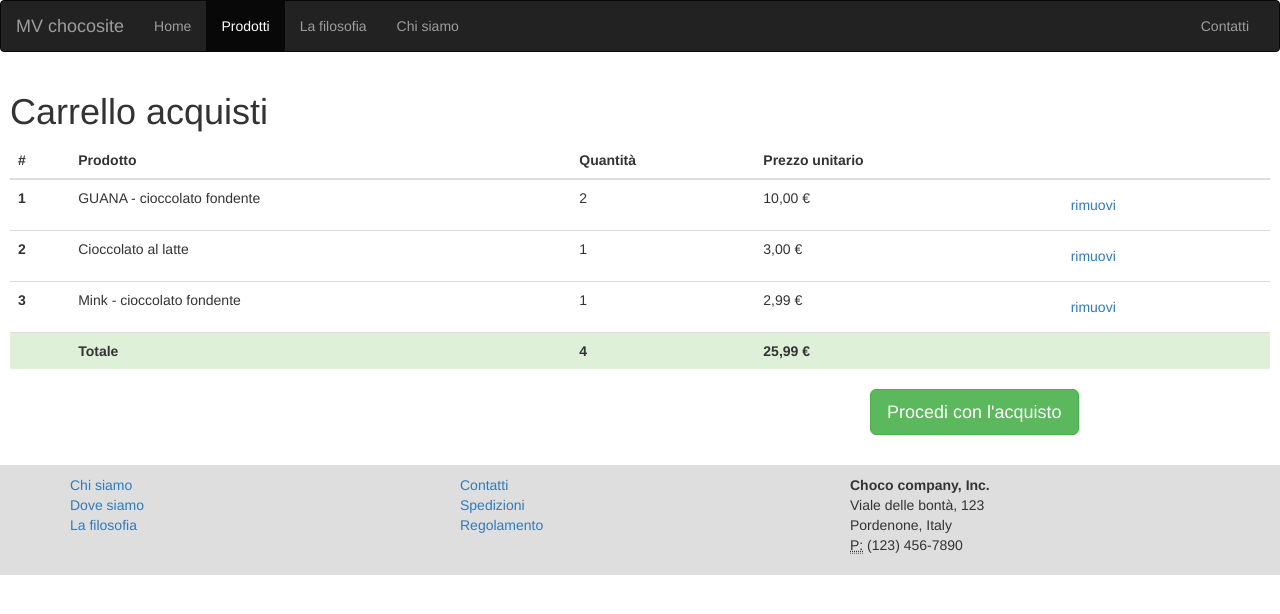
After one commit to zakdey/php-chocolates, a PHP site: page /carrello.php in a window 1280 px wide. The commit adds this page. Shown: the top 614 px of the page. Run offline with PHP 8.4, Linux system fonts and the light colour scheme; some libraries are stand-ins or nearby versions.

Commit message:
Add html cart

```diff
--- /dev/null
+++ b/carrello.php
@@ -0,0 +1,80 @@
+<?php
+include 'libs/libreria.php';
+?>
+<!DOCTYPE html>
+<html>
+  <head>
+    <title>MV chocosite</title>
+    <meta charset="utf-8">
+    <meta http-equiv="X-UA-Compatible" content="IE=edge">
+    <meta name="viewport" content="width=device-width, initial-scale=1">
+
+    <link href="/css/bootstrap.min.css" rel="stylesheet">
+    <link href="/css/style.css" rel="stylesheet">
+  </head>
+  <body>
+    <?php include 'include/header.php'; ?>
+    <main>
+      <div class="row">
+        <div class="col-md-12">
+          <h1>Carrello acquisti</h1>
+        </div>
+      </div>
+      <div class="row">
+        <div class="col-md-12">
+          <table class="table table-hover">
+            <thead>
+              <tr>
+                <th>#</th>
+                <th>Prodotto</th>
+                <th>Quantità</th>
+                <th>Prezzo unitario</th>
+                <th></th>
+              </tr>
+            </thead>
+            <tbody>
+              <tr>
+                <th scope="row">1</th>
+                <td>GUANA - cioccolato fondente</td>
+                <td>2</td>
+                <td>10,00 €</td>
+                <td><a href="" class="btn btn-link">rimuovi</a></td>
+              </tr>
+              <tr>
+                <th scope="row">2</th>
+                <td>Cioccolato al latte</td>
+                <td>1</td>
+                <td>3,00 €</td>
+                <td><a href="" class="btn btn-link">rimuovi</a></td>
+              </tr>
+              <tr>
+                <th scope="row">3</th>
+                <td>Mink - cioccolato fondente</td>
+                <td>1</td>
+                <td>2,99 €</td>
+                <td><a href="" class="btn btn-link">rimuovi</a></td>
+              </tr>
+              <tr class="success" style="font-weight: bold">
+                <th scope="row"></th>
+                <td>Totale</td>
+                <td>4</td>
+                <td>25,99 €</td>
+                <td></td>
+              </tr>
+            </tbody>
+          </table>
+        </div>
+      </div>
+      <div class="row">
+        <div class="col-md-8">
+        </div>
+        <div class="col-md-4">
+          <a href="" class="btn btn-success btn-lg">Procedi con l'acquisto</a>
+        </div>
+      </div>
+    </main>
+    <?php include 'include/footer.php'; ?>
+  </body>
+  <script src="https://ajax.googleapis.com/ajax/libs/jquery/1.11.3/jquery.min.js"></script>
+  <script src="/js/bootstrap.min.js"></script>
+</html>
--- /dev/null
+++ b/include/footer.php
@@ -0,0 +1,41 @@
+<footer class="footer">
+  <div class="container">
+    <div class="row">
+      <div class="col-md-4">
+        <ul class="list-unstyled">
+          <li>
+            <a href="/chi-siamo.html">Chi siamo</a>
+          </li>
+          <li>
+            <a href="/dove-siamo.html">Dove siamo</a>
+          </li>
+          <li>
+            <a href="/filosofia.html">La filosofia</a>
+          </li>
+        </ul>
+      </div>
+      <div class="col-md-4">
+        <ul class="list-unstyled">
+          <li>
+            <a href="/contatti.html">Contatti</a>
+          </li>
+          <li>
+            <a href="/spedizioni.html">Spedizioni</a>
+          </li>
+          <li>
+            <a href="/regolamento.html">Regolamento</a>
+          </li>
+          </a>
+        </ul>
+      </div>
+      <div class="col-md-4">
+        <address>
+          <strong>Choco company, Inc.</strong><br>
+          Viale delle bontà, 123<br>
+          Pordenone, Italy<br>
+          <abbr title="Phone">P:</abbr> (123) 456-7890
+        </address>
+      </div>
+    </div>
+  </div>
+</footer>
--- /dev/null
+++ b/include/header.php
@@ -0,0 +1,28 @@
+<header>
+  <nav class="navbar navbar-inverse">
+  <div class="container-fluid">
+
+    <div class="navbar-header">
+      <button type="button" class="navbar-toggle collapsed" data-toggle="collapse" data-target="#bs-example-navbar-collapse-1" aria-expanded="false">
+        <span class="sr-only">Toggle navigation</span>
+        <span class="icon-bar"></span>
+        <span class="icon-bar"></span>
+        <span class="icon-bar"></span>
+      </button>
+      <a class="navbar-brand" href="#">MV chocosite</a>
+    </div>
+
+    <div class="collapse navbar-collapse" id="bs-example-navbar-collapse-1">
+      <ul class="nav navbar-nav">
+        <li><a href="/index.php">Home <span class="sr-only">(current)</span></a></li>
+        <li class="active"><a href="/prodotti.html">Prodotti</a></li>
+        <li><a href="/dove-siamo.html">La filosofia</a></li>
+        <li><a href="/chi-siamo.html">Chi siamo</a></li>
+      </ul>
+      <ul class="nav navbar-nav navbar-right">
+        <li><a href="/contatti.html">Contatti</a></li>
+      </ul>
+    </div>
+  </div>
+</nav>
+</header>
```
Also changed, not shown: index.php (+2 -69 lines), prodotto.php (+6 -69 lines).
